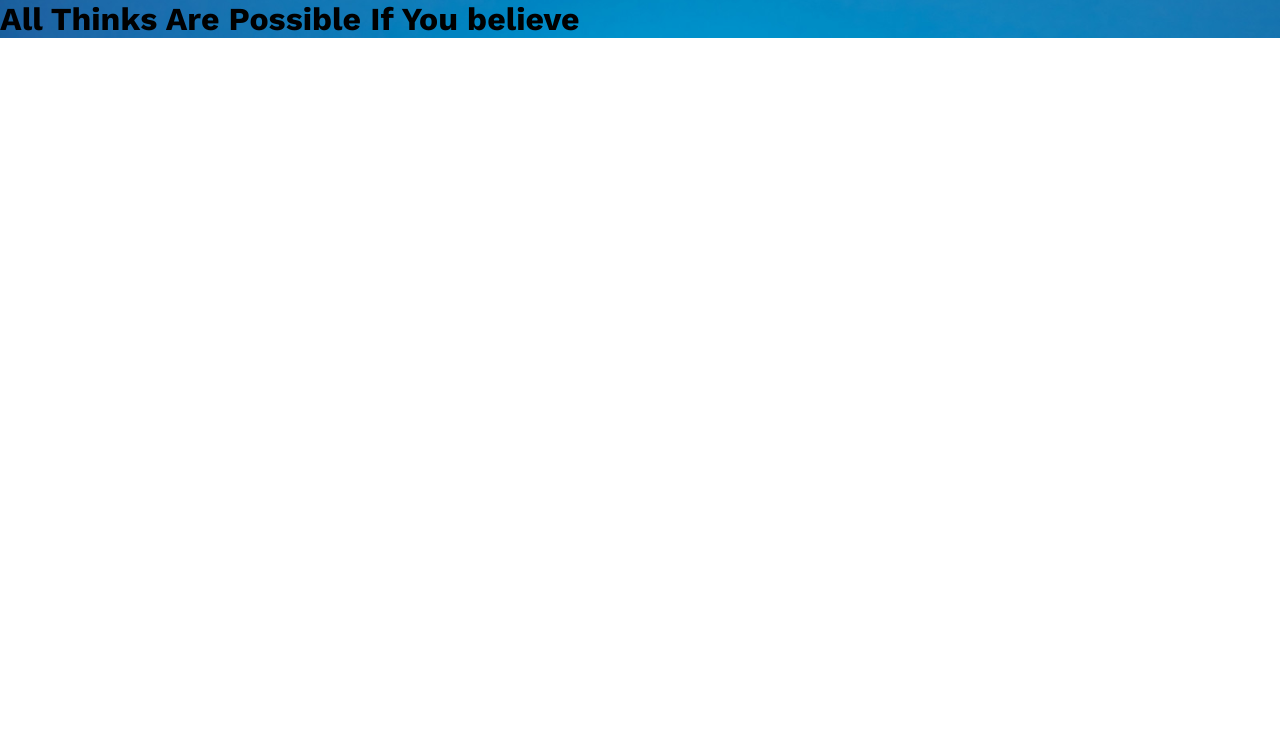
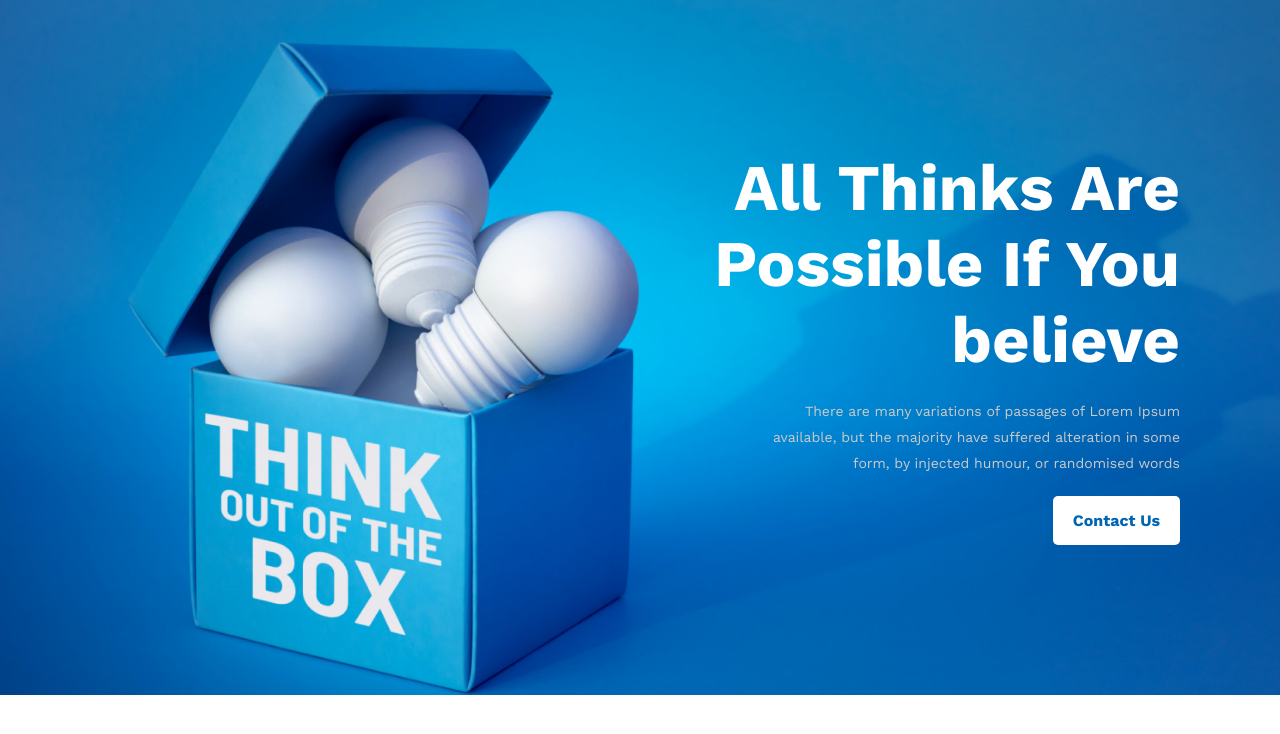
Before and after one commit to anissvr/new-year-portfolio, a plain HTML site: page index.html in a window 1280 px wide. Drawn offline with nearby package versions, Linux system fonts and the light colour scheme.

Commit message:
header-added

```diff
--- a/index.html
+++ b/index.html
@@ -15,9 +15,16 @@
 <body>
     <header>
         <div class="content-area">
-            <h1>All Thinks Are Possible If You believe</h1>
+            <h1 class="header-title">All Thinks Are<br> Possible If You <br>believe</h1>
+            <p class="header-des">
+                There are many variations of passages of Lorem Ipsum <br>available, but the majority have suffered alteration in some <br>form, by injected humour, or randomised words
+            </p>
+            <a class="btn" href="#">Contact Us</a>
         </div>
     </header>
+    <main>
+
+    </main>
 </body>
 
 </html>
--- a/style.css
+++ b/style.css
@@ -6,4 +6,33 @@
 }
 header{
     background-image: url("images/banner/banner3.png");
+    background-position: center;
+    background-size: cover;
+    padding:150px 100px;
+
 }
+.content-area{
+    text-align: right;
+
+}
+.header-title{
+
+    color: white;
+    font-size: 65px;
+}
+.header-des{
+    font-size: 14px;
+    margin: 20px 0px;
+    color: #cacaca;
+    line-height: 26px;
+}
+.btn{
+    text-decoration: none;
+    display:inline-block;
+    padding: 15px 20px;
+    background-color: white;
+    color: #0065B2;
+    font-weight: 600;
+    border-radius: 5px;
+
+}
```
